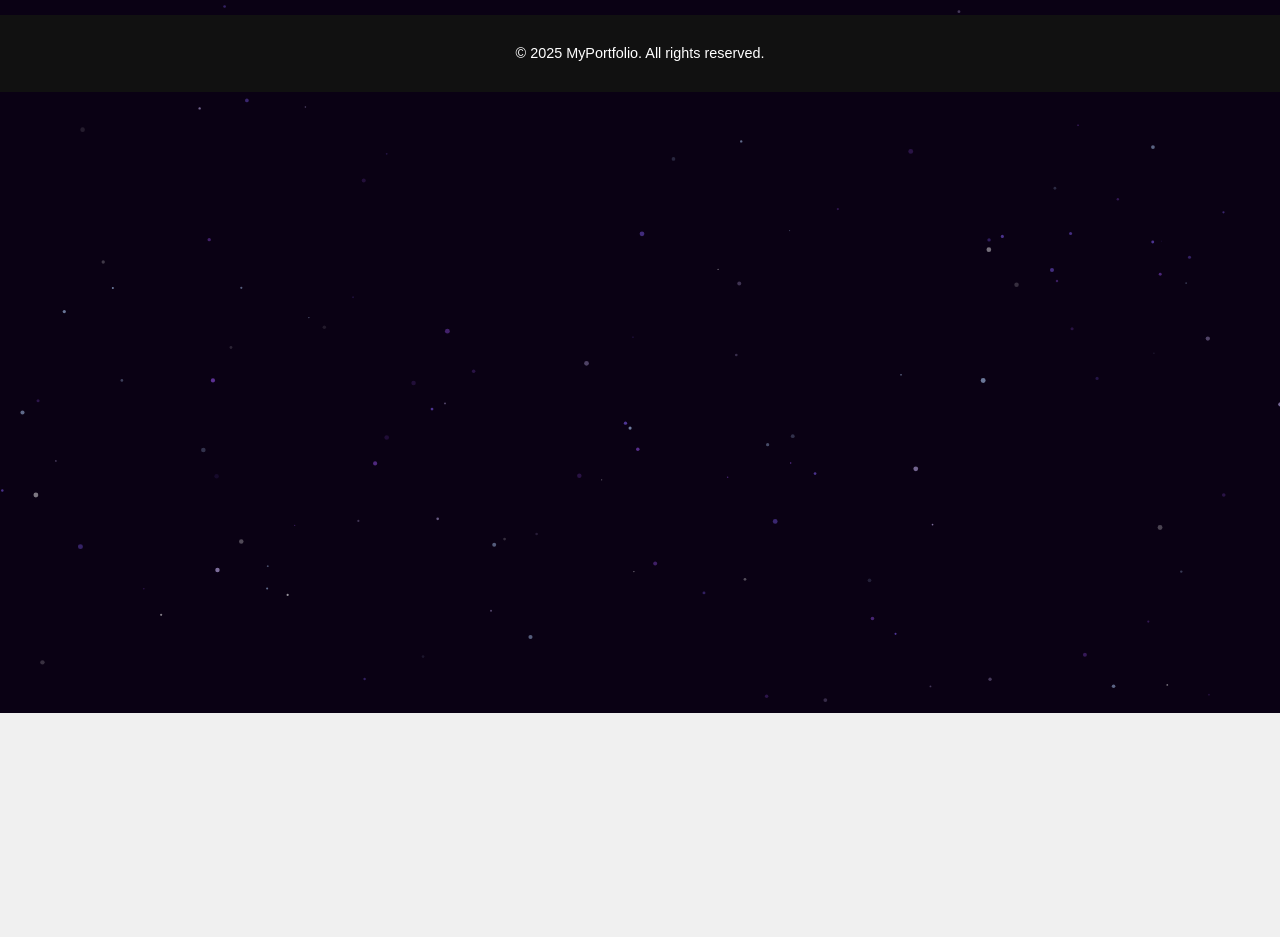
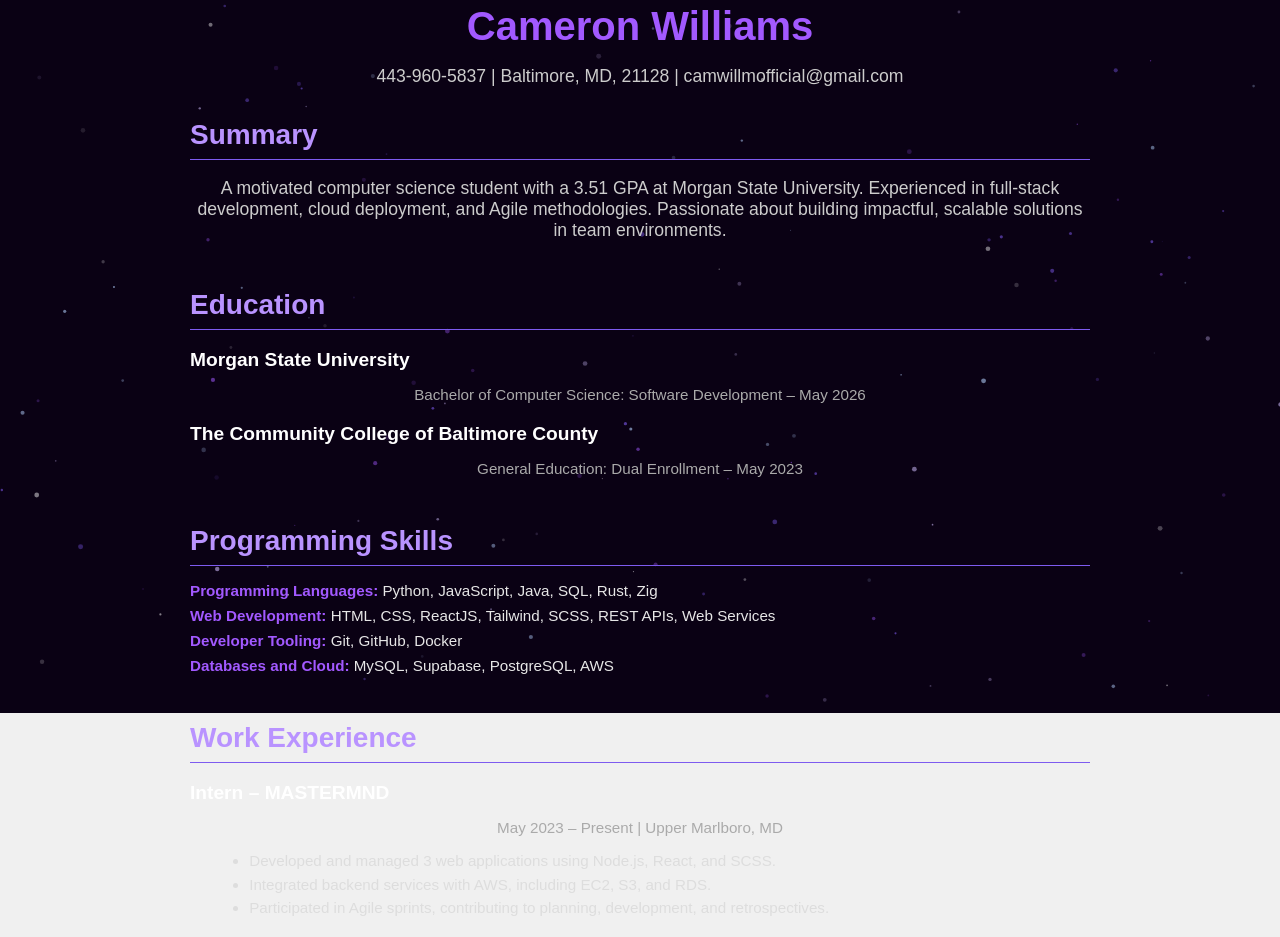
Before and after one commit to camwillm/PortfolioMain2025, a React (Vite) app in the folder portfolio2025/: page /resume in a window 1280 px wide. Shown: the part 87-1024 px from the top of the page. Before the commit the page ends 800 px from the top, so only its background shows below. Built offline with nearby package versions, Linux system fonts and the light colour scheme.

Commit message:
Resume
Resusme full installed colors weird tho

```diff
--- a/portfolio2025/src/camspages/Resume.tsx
+++ b/portfolio2025/src/camspages/Resume.tsx
@@ -1,11 +1,73 @@
-import './Resume.scss';
+import React from "react";
+import "./Resume.scss";
 
 const Resume = () => {
     return (
-        <section className="resume">
-            <h1>Resume</h1>
-            <p>Provide details about your education, experience, and professional accomplishments.</p>
-        </section>
+        <div className="resume">
+            <h1>Cameron Williams</h1>
+            <p>443-960-5837 | Baltimore, MD, 21128 | camwillmofficial@gmail.com</p>
+
+            <section className="resume-section">
+                <h2>Summary</h2>
+                <p>
+                    A motivated computer science student with a 3.51 GPA at Morgan State University. Experienced in full-stack development,
+                    cloud deployment, and Agile methodologies. Passionate about building impactful, scalable solutions in team environments.
+                </p>
+            </section>
+
+            <section className="resume-section">
+                <h2>Education</h2>
+                <div className="resume-item">
+                    <h3>Morgan State University</h3>
+                    <p>Bachelor of Computer Science: Software Development – May 2026</p>
+                </div>
+                <div className="resume-item">
+                    <h3>The Community College of Baltimore County</h3>
+                    <p>General Education: Dual Enrollment – May 2023</p>
+                </div>
+            </section>
+
+            <section className="resume-section">
+                <h2>Programming Skills</h2>
+                <ul className="skills-list">
+                    <li><strong>Programming Languages:</strong> Python, JavaScript, Java, SQL, Rust, Zig</li>
+                    <li><strong>Web Development:</strong> HTML, CSS, ReactJS, Tailwind, SCSS, REST APIs, Web Services</li>
+                    <li><strong>Developer Tooling:</strong> Git, GitHub, Docker</li>
+                    <li><strong>Databases and Cloud:</strong> MySQL, Supabase, PostgreSQL, AWS</li>
+                </ul>
+            </section>
+
+            <section className="resume-section">
+                <h2>Work Experience</h2>
+                <div className="resume-item">
+                    <h3>Intern – MASTERMND</h3>
+                    <p>May 2023 – Present | Upper Marlboro, MD</p>
+                    <ul>
+                        <li>Developed and managed 3 web applications using Node.js, React, and SCSS.</li>
+                        <li>Integrated backend services with AWS, including EC2, S3, and RDS.</li>
+                        <li>Participated in Agile sprints, contributing to planning, development, and retrospectives.</li>
+                    </ul>
+                </div>
+
+                <div className="resume-item">
+                    <h3>Waiter – Kobe Steaks Japanese Restaurant</h3>
+                    <p>Feb 2025 – Present | White Marsh, MD</p>
+                    <ul>
+                        <li>Delivered exceptional customer service, managing large parties up to 20 guests.</li>
+                        <li>Recommended high-margin items to maximize sales and guest satisfaction.</li>
+                    </ul>
+                </div>
+
+                <div className="resume-item">
+                    <h3>Owner/Operator – Landscaping Business</h3>
+                    <p>Apr 2017 – Jan 2024 | Baltimore, MD</p>
+                    <ul>
+                        <li>Founded and operated a landscaping business with 50+ recurring clients.</li>
+                        <li>Managed all aspects from scheduling to invoicing and service delivery.</li>
+                    </ul>
+                </div>
+            </section>
+        </div>
     );
 };
 
--- a/portfolio2025/src/camspages/resume.scss
+++ b/portfolio2025/src/camspages/resume.scss
@@ -1,14 +1,76 @@
-.home-page {
-    padding: 2rem;
-    text-align: center;
+.resume {
+    padding: 4rem 2rem;
+    max-width: 900px;
+    margin: 0 auto;
+    position: relative;
+    z-index: 1;
+    color: #e7e7e7;
+    font-family: 'Raleway', sans-serif;
 
     h1 {
-        font-size: 3rem;
-        color: #222;
+        font-size: 2.5rem;
+        margin-bottom: 1rem;
+        color: #a259ff;
+        text-align: center;
     }
 
     p {
-        font-size: 1.2rem;
-        color: #666;
+        font-size: 1.1rem;
+        color: #cccccc;
+        text-align: center;
+        margin-bottom: 2rem;
+    }
+
+    .resume-section {
+        margin-bottom: 3rem;
+
+        h2 {
+            font-size: 1.75rem;
+            margin-bottom: 0.5rem;
+            color: #b993ff;
+            border-bottom: 1px solid #7e5bef;
+            padding-bottom: 0.5rem;
+        }
+
+        .resume-item {
+            margin-top: 1rem;
+
+            h3 {
+                font-size: 1.2rem;
+                color: #ffffff;
+                margin-bottom: 0.25rem;
+            }
+
+            p {
+                font-size: 0.95rem;
+                color: #aaa;
+                margin-bottom: 0.5rem;
+            }
+
+            ul {
+                margin-left: 1.2rem;
+                list-style: disc;
+
+                li {
+                    margin-bottom: 0.4rem;
+                    font-size: 0.95rem;
+                    color: #ddd;
+                }
+            }
+        }
+
+        .skills-list {
+            list-style: none;
+            padding: 0;
+
+            li {
+                margin-bottom: 0.5rem;
+                font-size: 0.95rem;
+
+                strong {
+                    color: #a259ff;
+                }
+            }
+        }
     }
 }
```
